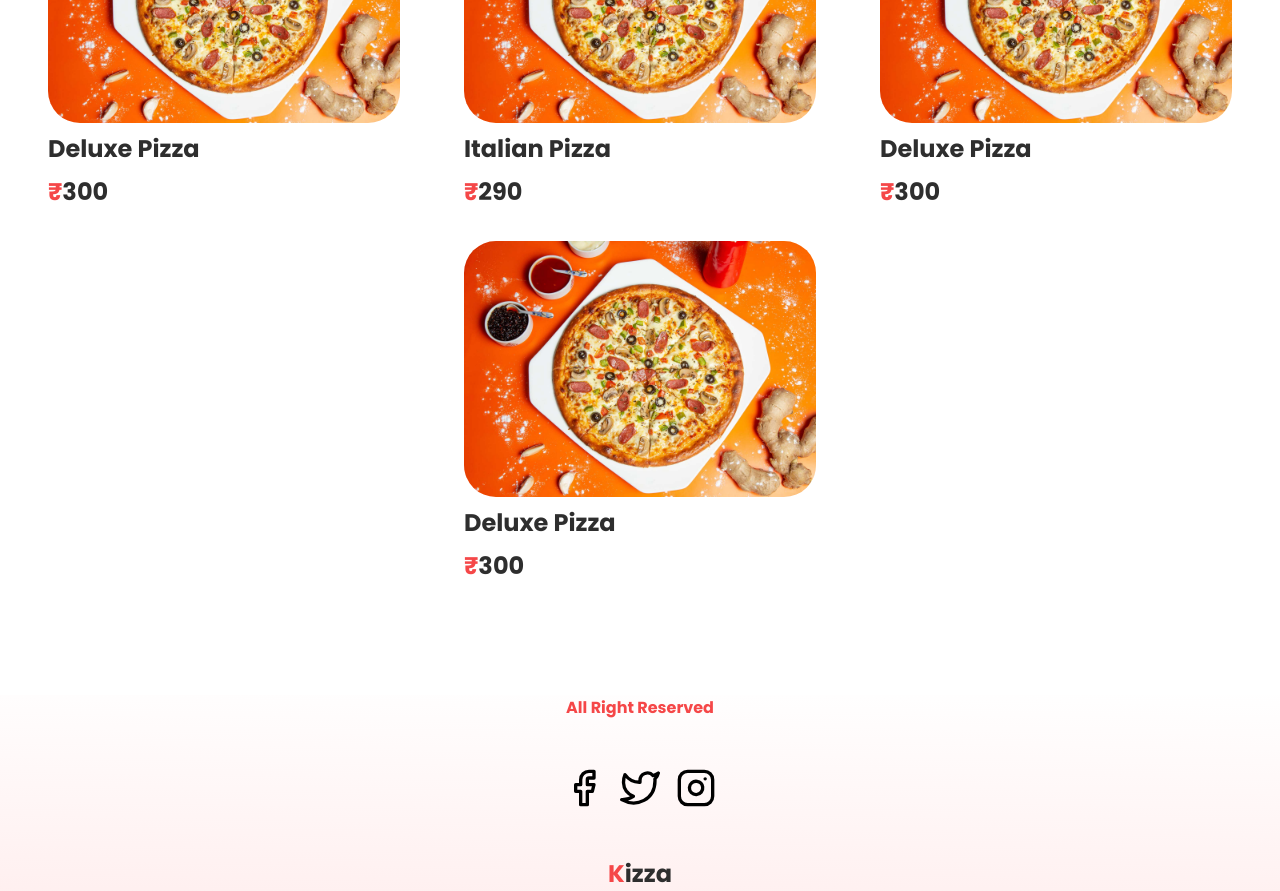
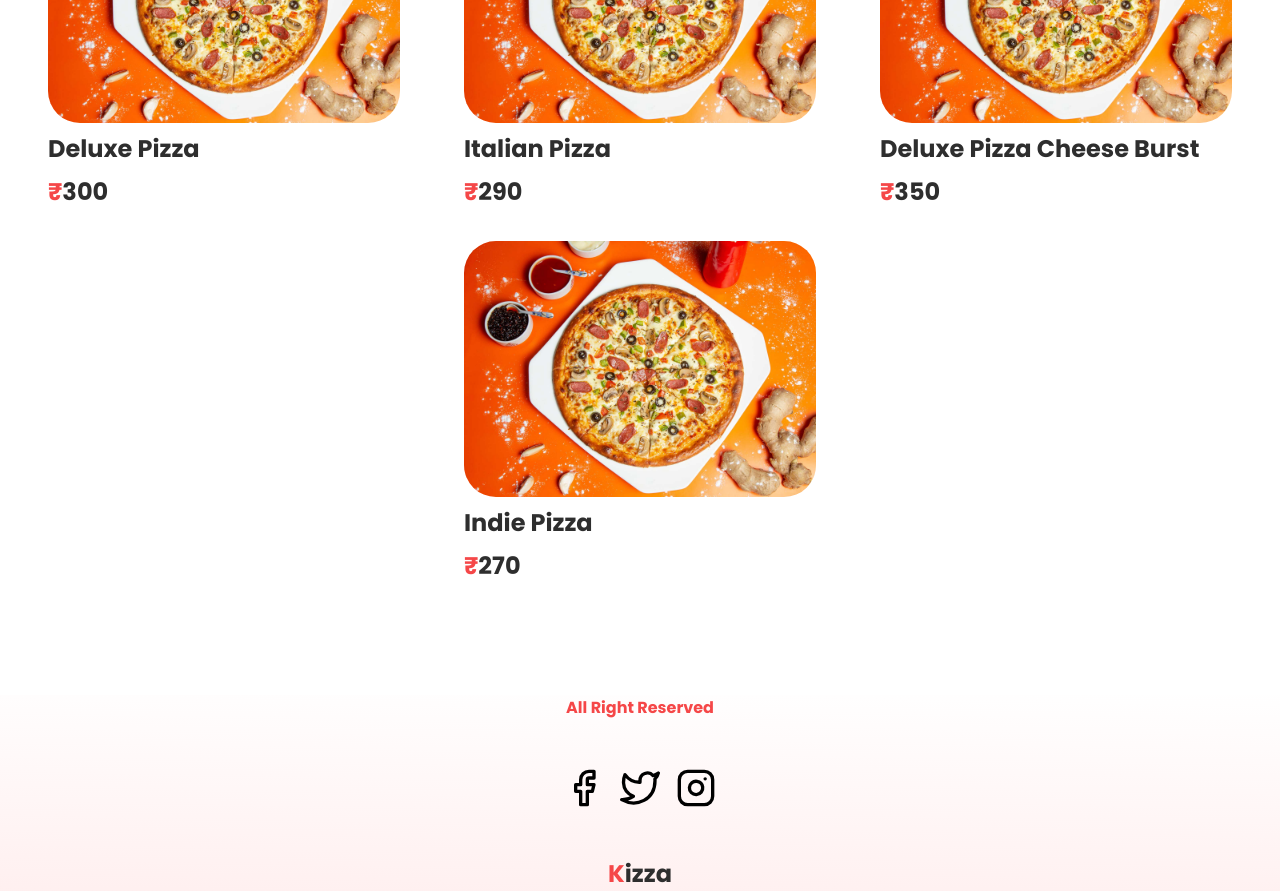
Before and after one commit to deepaksnegi/kizza, a Next.js app: page / in a window 1280 px wide. Shown: the part 1560-2451 px from the top of the page. Built offline with nearby package versions, Linux system fonts and the light colour scheme.

Commit message:
added pizza page

```diff
--- /dev/null
+++ b/src/assets/data/pizzas.ts
@@ -0,0 +1,28 @@
+import deluxePizza from "../p1.jpg";
+
+export const menuItems = [
+  {
+    id: "deluxePizza",
+    name: "Deluxe Pizza",
+    price: [170, 250, 300],
+    image: deluxePizza,
+  },
+  {
+    id: "italiaPizza",
+    name: "Italian Pizza",
+    price: [160, 230, 290],
+    image: deluxePizza,
+  },
+  {
+    id: "deluxePizzaC",
+    name: "Deluxe Pizza Cheese Burst",
+    price: [200, 270, 350],
+    image: deluxePizza,
+  },
+  {
+    id: "indiePizza",
+    name: "Indie Pizza",
+    price: [140, 200, 270],
+    image: deluxePizza,
+  },
+];
--- a/src/components/Header.tsx
+++ b/src/components/Header.tsx
@@ -2,15 +2,16 @@ import Image from "next/image";
 import React from "react";
 import style from "../styles/Header.module.css";
 import cartIcon from "../assets/cartIcon.svg";
+import Link from "next/link";
 
 type Props = {};
 
 const Header = (props: Props) => {
   return (
     <div className={style.header}>
-      <div className="logo">
+      <Link href="/" className="logo">
         <span>Kizza</span>
-      </div>
+      </Link>
 
       <ul className={style.menu}>
         <li>Home</li>
--- a/src/components/Menu.tsx
+++ b/src/components/Menu.tsx
@@ -1,33 +1,10 @@
 import React from "react";
 import style from "../styles/Menu.module.css";
-import deluxePizza from "../assets/p1.jpg";
+import { menuItems } from "../assets/data/pizzas";
 import Image from "next/image";
 import Link from "next/link";
 
 type Props = {};
-
-const menuItems = [
-  {
-    name: "Deluxe Pizza",
-    price: [170, 250, 300],
-    image: deluxePizza,
-  },
-  {
-    name: "Italian Pizza",
-    price: [160, 230, 290],
-    image: deluxePizza,
-  },
-  {
-    name: "Deluxe Pizza",
-    price: [170, 250, 300],
-    image: deluxePizza,
-  },
-  {
-    name: "Deluxe Pizza",
-    price: [170, 250, 300],
-    image: deluxePizza,
-  },
-];
 
 const Menu = (props: Props) => {
   return (
@@ -39,8 +16,8 @@ const Menu = (props: Props) => {
       </div>
 
       <div className={style.items}>
-        {menuItems.map(({ name, image, price }) => (
-          <Link href={`/pizza/${name}`} className={style.item}>
+        {menuItems.map(({ id, name, image, price }) => (
+          <Link href={`/pizza/${id}`} className={style.item} key={id}>
             <div className={style.itemImage}>
               <Image src={image} alt={name} />
             </div>
--- a/src/styles/globals.css
+++ b/src/styles/globals.css
@@ -59,6 +59,7 @@ a {
   font-size: 1.5rem;
   font-weight: bold;
   flex: 1;
+  cursor: pointer;
 }
 
 .logo:first-letter {
```
Also changed, not shown: src/pages/pizza/[pizzaId].tsx (+12 -6 lines).
